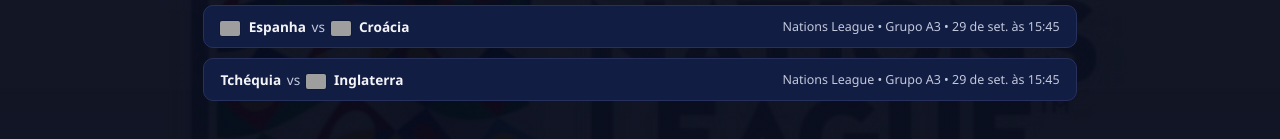
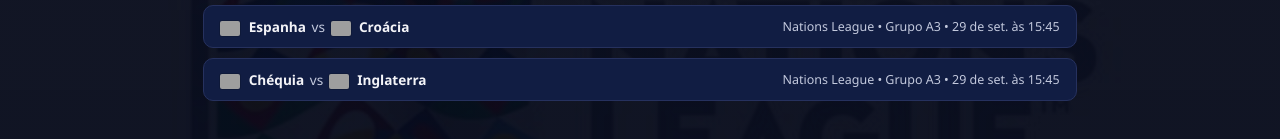
Before and after one commit to williamsramos/uefanations-league2627eurocopa28, a plain HTML site: page index.html in a window 1280 px wide. Shown: the part 590-729 px from the top of the page. Drawn offline with Linux system fonts and the light colour scheme; grey boxes are pictures that could not be loaded.

Commit message:
Add files via upload

```diff
--- a/index.html
+++ b/index.html
@@ -623,7 +623,7 @@
     { home: 'Turquia', away: 'Italia', date: '2026-09-28T15:45:00', competition: 'Nations League • Grupo A1' },
     { home: 'Bélgica', away: 'França', date: '2026-09-28T15:45:00', competition: 'Nations League • Grupo A1' },
     { home: 'Espanha', away: 'Croácia', date: '2026-09-29T15:45:00', competition: 'Nations League • Grupo A3' },
-    { home: 'Tchéquia', away: 'Inglaterra', date: '2026-09-29T15:45:00', competition: 'Nations League • Grupo A3' }
+    { home: 'Chéquia', away: 'Inglaterra', date: '2026-09-29T15:45:00', competition: 'Nations League • Grupo A3' }
   ];
 
   /* Monta "<bandeira> Nome" usando flagImg() do common.js (mesmo padrão
```
